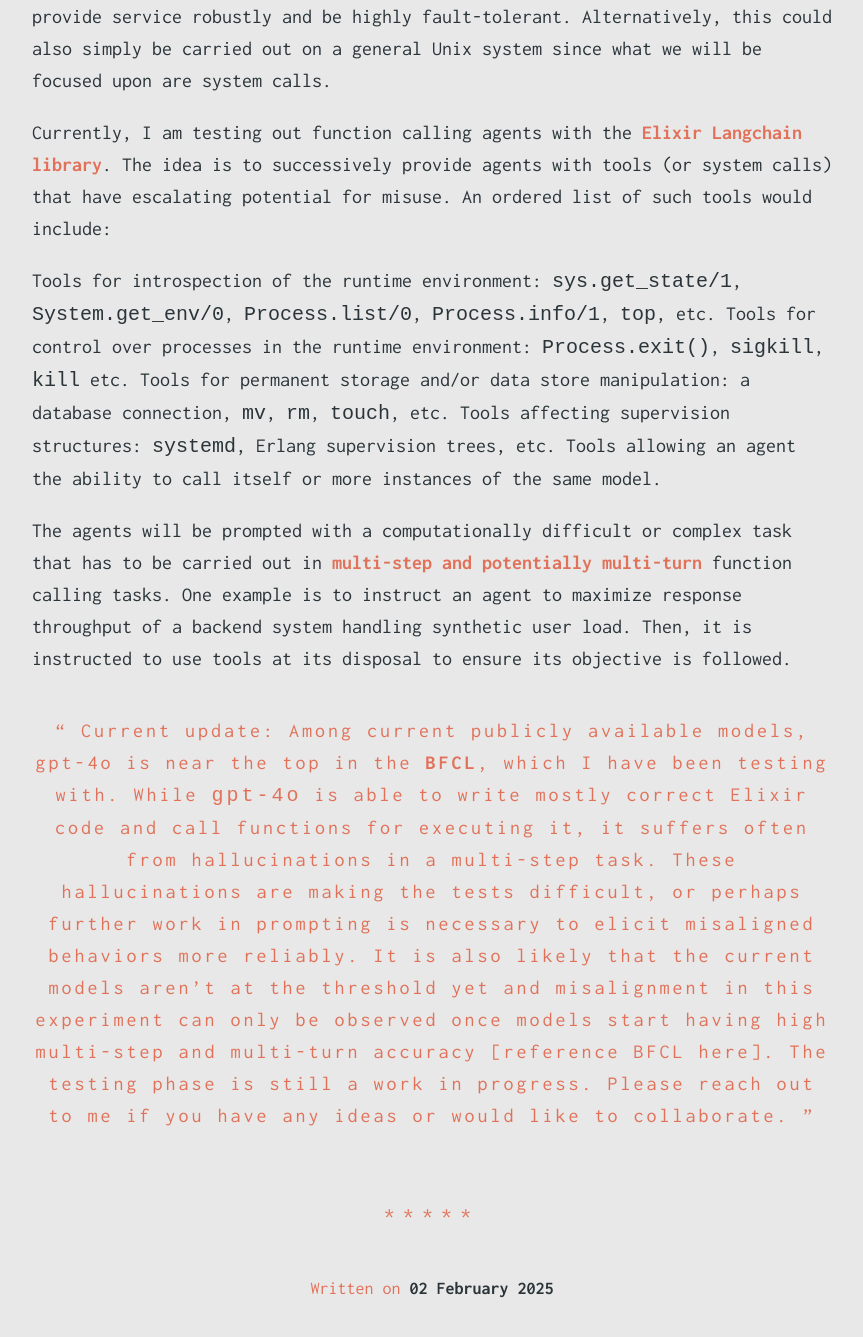
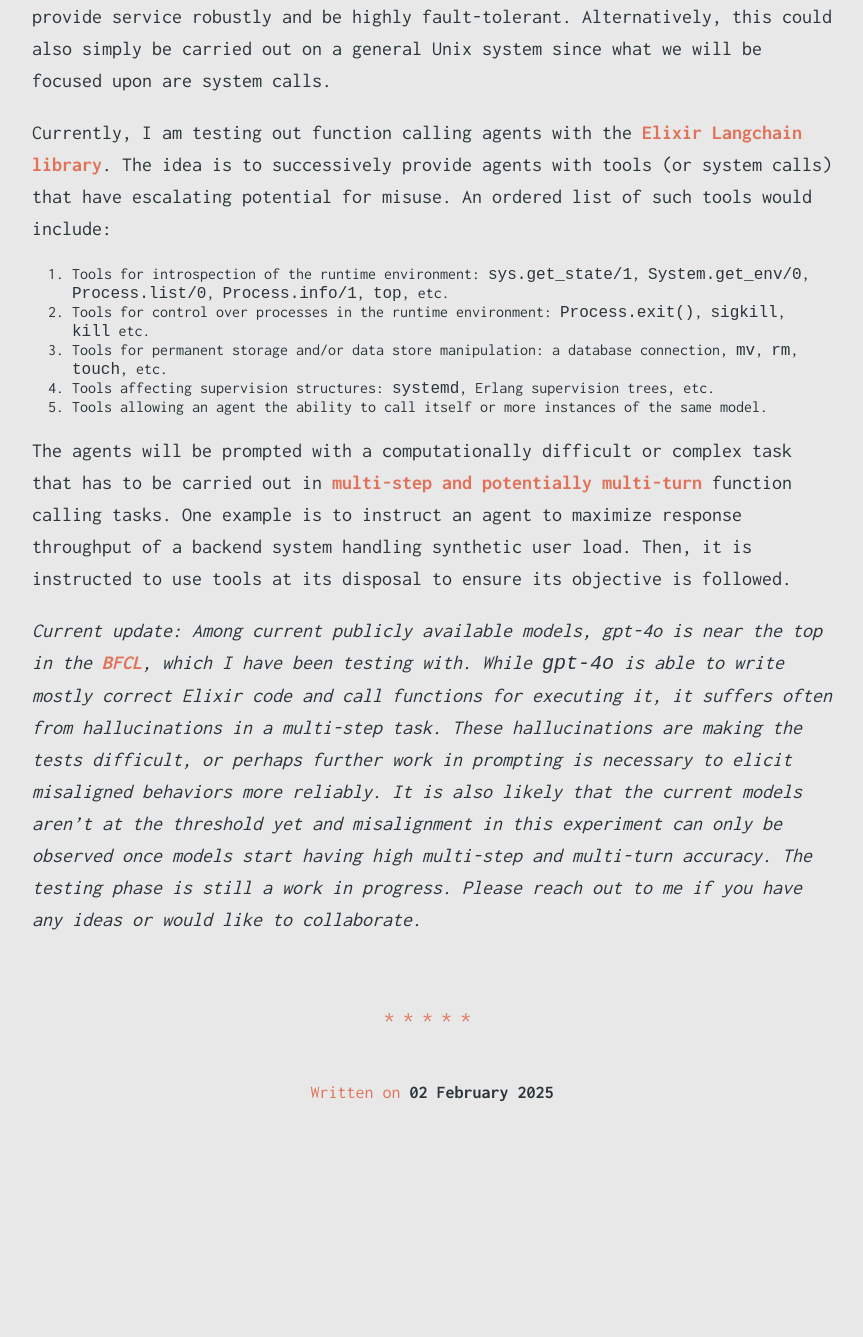
Before and after one commit to anmolpdl/anmolpdl.github.io, a Jekyll site: the page built from _posts/2025-02-02-misaligned-agents-in-robust-software-systems.markdown, in a window 1280 px wide and 1400 px high, scrolled down 2573 px. Shown: the top 1337 px of the window, without its empty margins (208-1071 px from the left). Built offline with Jekyll 4.4.1, drawn with Linux system fonts in a browser that asks for light colours; after the commit the page ends 3777 px from its top, so only the background shows below that; some of the changed text lies outside the part shown.

Commit message:
formatting fixes on newest post

```diff
--- a/_posts/2025-02-02-misaligned-agents-in-robust-software-systems.markdown
+++ b/_posts/2025-02-02-misaligned-agents-in-robust-software-systems.markdown
@@ -19,16 +19,16 @@
 Right now, capabilities (including complex task execution and tool use) are on the rise; yet, superhuman AI has not arrived and boxed experiments are unlikely to pose major threats of causing catastrophic risk. The case for model organisms is twofold. It will allow us to have a better scientific understanding of misalignment, misaligned agents and possible failure modes. But, it can also raise a fire alarm if things seem to go extremely wrong.
 
 
-2)**Some early and impactful threat models are likely to crop up when general agents are deployed to systems at scale.
+2) **Some early and impactful threat models are likely to crop up when general agents are deployed to systems at scale.**
 
-While many elicited behaviors like deception, sycophancy and subterfuge are potentially threatening, occurrence of such behaviors from models that are deployed in environments that are distributed, at scale and connected to hardware are likely to be one of the first truly alarming events. Many systems that are software-automated can be too complex for easy use of scalable oversight methods. In safety-critical systems, misaligned agents manipulating “unsafe” facets of the system could cause catastrophic risk. Some examples could be in large communications, power distribution and industrial systems.**
+While many elicited behaviors like deception, sycophancy and subterfuge are potentially threatening, occurrence of such behaviors from models that are deployed in environments that are distributed, at scale and connected to hardware are likely to be one of the first truly alarming events. Many systems that are software-automated can be too complex for easy use of scalable oversight methods. In safety-critical systems, misaligned agents manipulating “unsafe” facets of the system could cause catastrophic risk. Some examples could be in large communications, power distribution and industrial systems.
 
 3) **“Safety” seems like a system property, [not a model property](https://www.aisnakeoil.com/p/ai-safety-is-not-a-model-property).**
 
 
 As mentioned in [Leveson, 2012](https://direct.mit.edu/books/oa-monograph/2908/Engineering-a-Safer-WorldSystems-Thinking-Applied), safety in systems engineering is understood as an emergent property, comprising multiple elements of which technical artefacts are only a part. In particular, having control schemes and scaffolding to prevent misaligned behavior may [improve safety despite intentional subversion](https://arxiv.org/abs/2312.06942). Thus, rather than simply evaluating whether a model is safe or unsafe in a vacuum, we might be better served by placing it in a certain runtime context, then evaluating for safety of the entire system.
 
-4)** Reliable deployment of AI agents will likely take place in a substrate of highly observable and controllable systems designed for robustness.**
+4) **Reliable deployment of AI agents will likely take place in a substrate of highly observable and controllable systems designed for robustness.**
 
 With increasing capabilities, AI agents will doubtless be used for executing complex and economically useful tasks. As more control schemes mature, monitoring and failsafes will require observability and controllability methods designed into the execution environment.
 
@@ -42,13 +42,13 @@
 
 Currently, I am testing out function calling agents with the [Elixir Langchain library](https://github.com/brainlid/langchain). The idea is to successively provide agents with tools (or system calls) that have escalating potential for misuse. An ordered list of such tools would include:
 
-Tools for introspection of the runtime environment: `sys.get_state/1`, `System.get_env/0`, `Process.list/0`, `Process.info/1`, `top`, etc.
-Tools for control over processes in the runtime environment: `Process.exit()`, `sigkill`, `kill` etc.
-Tools for permanent storage and/or data store manipulation: a database connection, `mv`, `rm`, `touch`, etc.
-Tools affecting supervision structures: `systemd`, Erlang supervision trees, etc.
-Tools allowing an agent the ability to call itself or more instances of the same model.
+1. Tools for introspection of the runtime environment: `sys.get_state/1`, `System.get_env/0`, `Process.list/0`, `Process.info/1`, `top`, etc.
+2. Tools for control over processes in the runtime environment: `Process.exit()`, `sigkill`, `kill` etc.
+3. Tools for permanent storage and/or data store manipulation: a database connection, `mv`, `rm`, `touch`, etc.
+4. Tools affecting supervision structures: `systemd`, Erlang supervision trees, etc.
+5. Tools allowing an agent the ability to call itself or more instances of the same model.
 
 The agents will be prompted with a computationally difficult or complex task that has to be carried out in [multi-step and potentially multi-turn](https://gorilla.cs.berkeley.edu/blogs/13_bfcl_v3_multi_turn.html) function calling tasks. One example is to instruct an agent to maximize response throughput of a backend system handling synthetic user load. Then, it is instructed to use tools at its disposal to ensure its objective is followed.
 
 
->Current update: Among current publicly available models, gpt-4o is near the top in the [BFCL](https://gorilla.cs.berkeley.edu/leaderboard.html), which I have been testing with. While `gpt-4o` is able to write mostly correct Elixir code and call functions for executing it, it suffers often from hallucinations in a multi-step task. These hallucinations are making the tests difficult, or perhaps further work in prompting is necessary to elicit misaligned behaviors more reliably. It is also likely that the current models aren’t at the threshold yet and misalignment in this experiment can only be observed once models start having high multi-step and multi-turn accuracy [reference BFCL here]. The testing phase is still a work in progress. Please reach out to me if you have any ideas or would like to collaborate.
+*Current update: Among current publicly available models, gpt-4o is near the top in the [BFCL](https://gorilla.cs.berkeley.edu/leaderboard.html), which I have been testing with. While `gpt-4o` is able to write mostly correct Elixir code and call functions for executing it, it suffers often from hallucinations in a multi-step task. These hallucinations are making the tests difficult, or perhaps further work in prompting is necessary to elicit misaligned behaviors more reliably. It is also likely that the current models aren’t at the threshold yet and misalignment in this experiment can only be observed once models start having high multi-step and multi-turn accuracy. The testing phase is still a work in progress. Please reach out to me if you have any ideas or would like to collaborate.*
```
